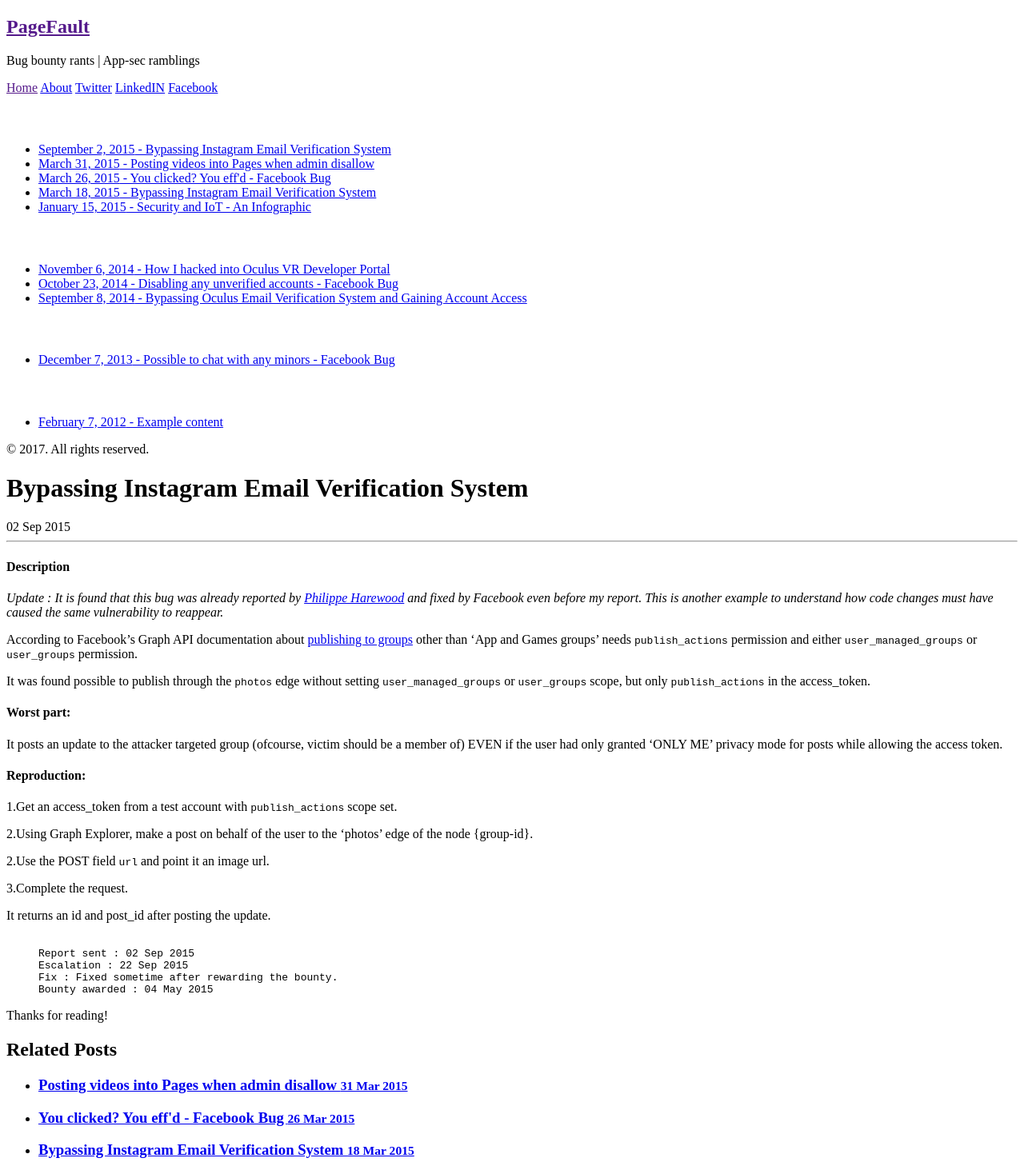
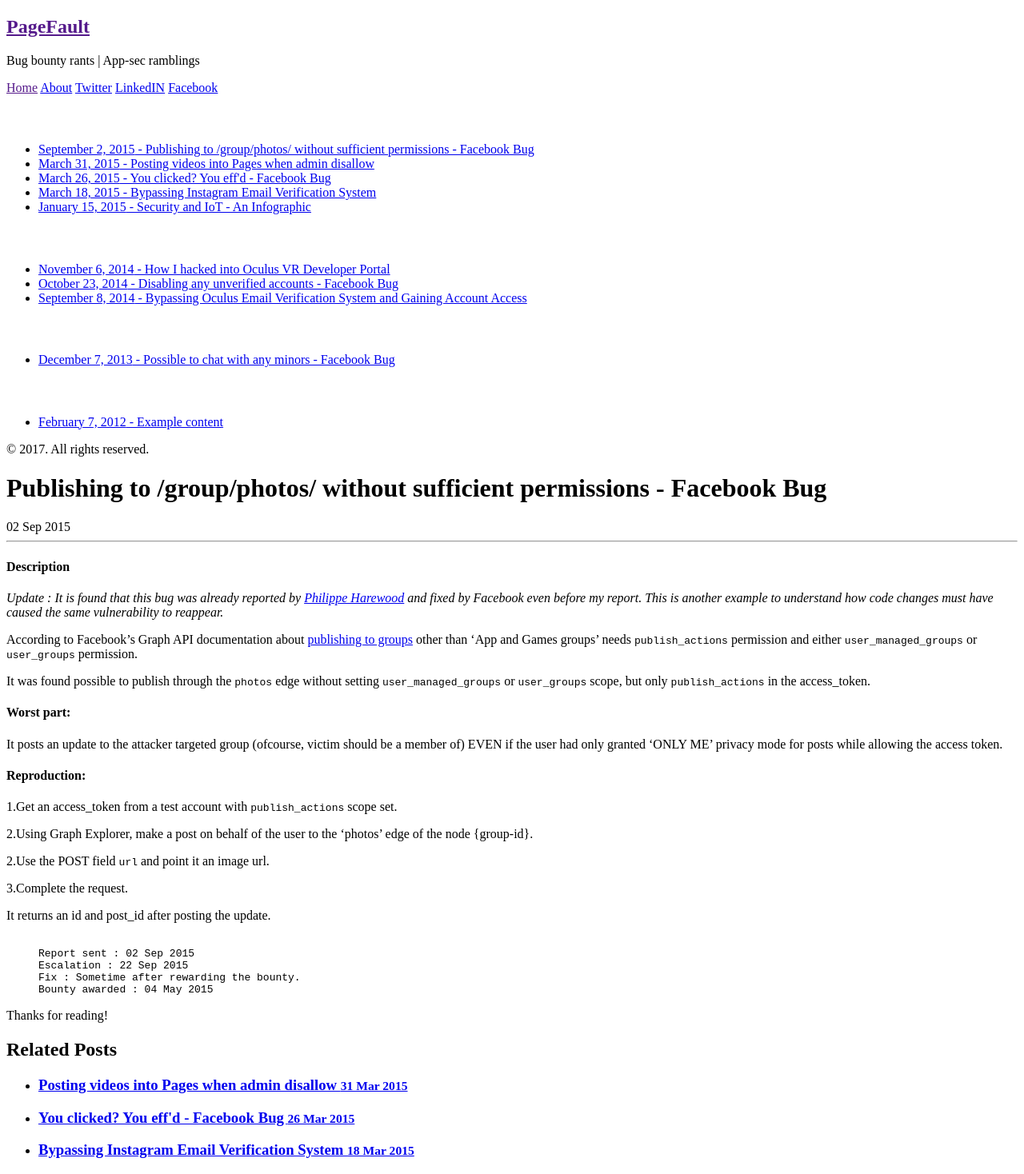
Before and after one commit to sahadnk72/sahadnk72.github.io, a Jekyll site: the page built from _posts/2015-09-02-posting-into-fb-groups.md, in a window 1280 px wide. Shown: the whole page at 80% size. Built offline with Jekyll 4.4.1, drawn with Linux system fonts in a browser that asks for light colours.

Commit message:
Update 2015-09-02-posting-into-fb-groups.md

```diff
--- a/_posts/2015-09-02-posting-into-fb-groups.md
+++ b/_posts/2015-09-02-posting-into-fb-groups.md
@@ -1,6 +1,6 @@
 ---
 layout: post
-title: Bypassing Instagram Email Verification System
+title: Publishing to /group/photos/ without sufficient permissions - Facebook Bug
 ---
 
 ---
@@ -38,7 +38,7 @@ It returns an id and post_id after posting the update.
 {% highlight text %}
 Report sent : 02 Sep 2015
 Escalation : 22 Sep 2015
-Fix : Fixed sometime after rewarding the bounty.
+Fix : Sometime after rewarding the bounty.
 Bounty awarded : 04 May 2015
 {% endhighlight %}
 
```
